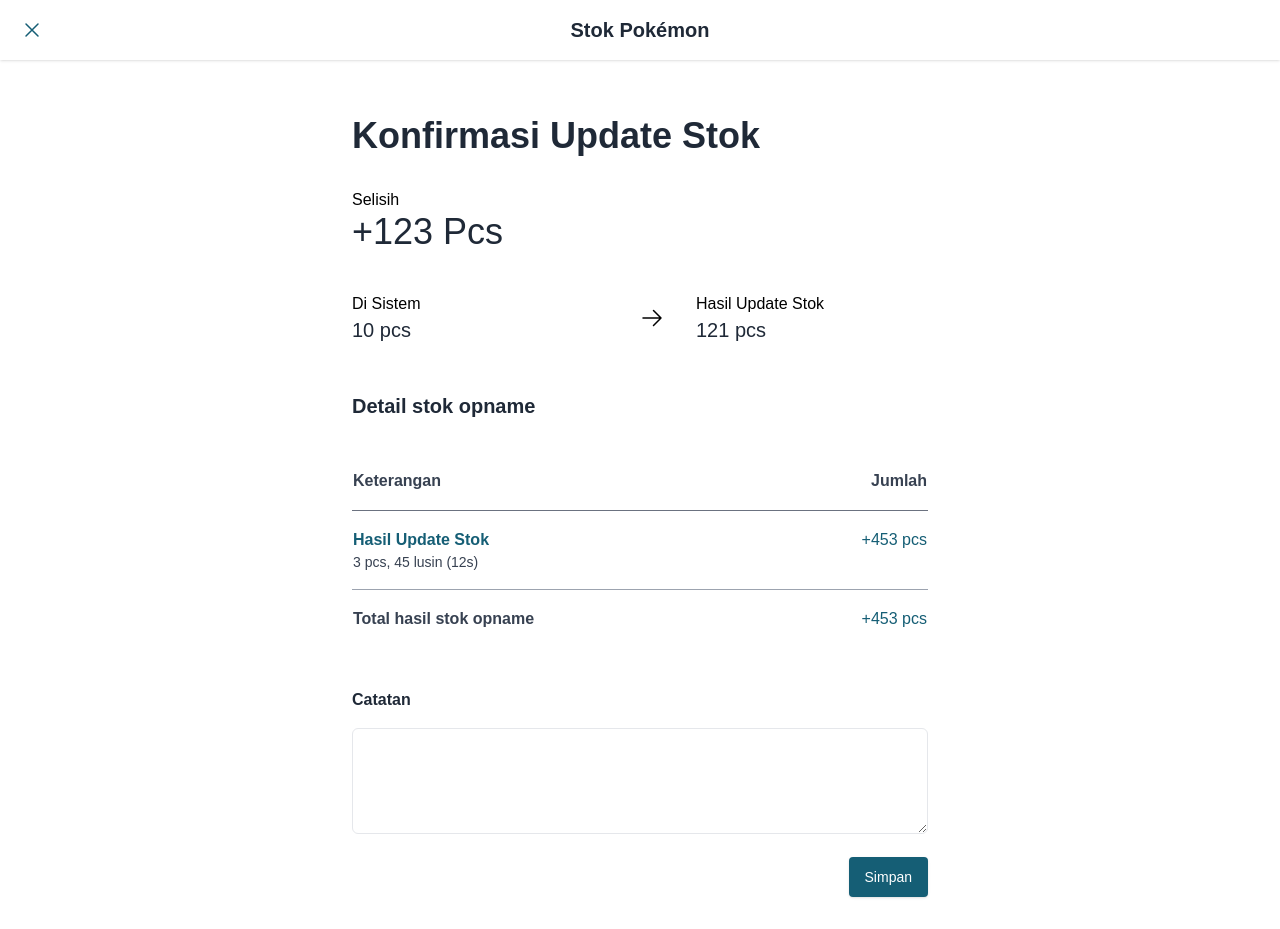
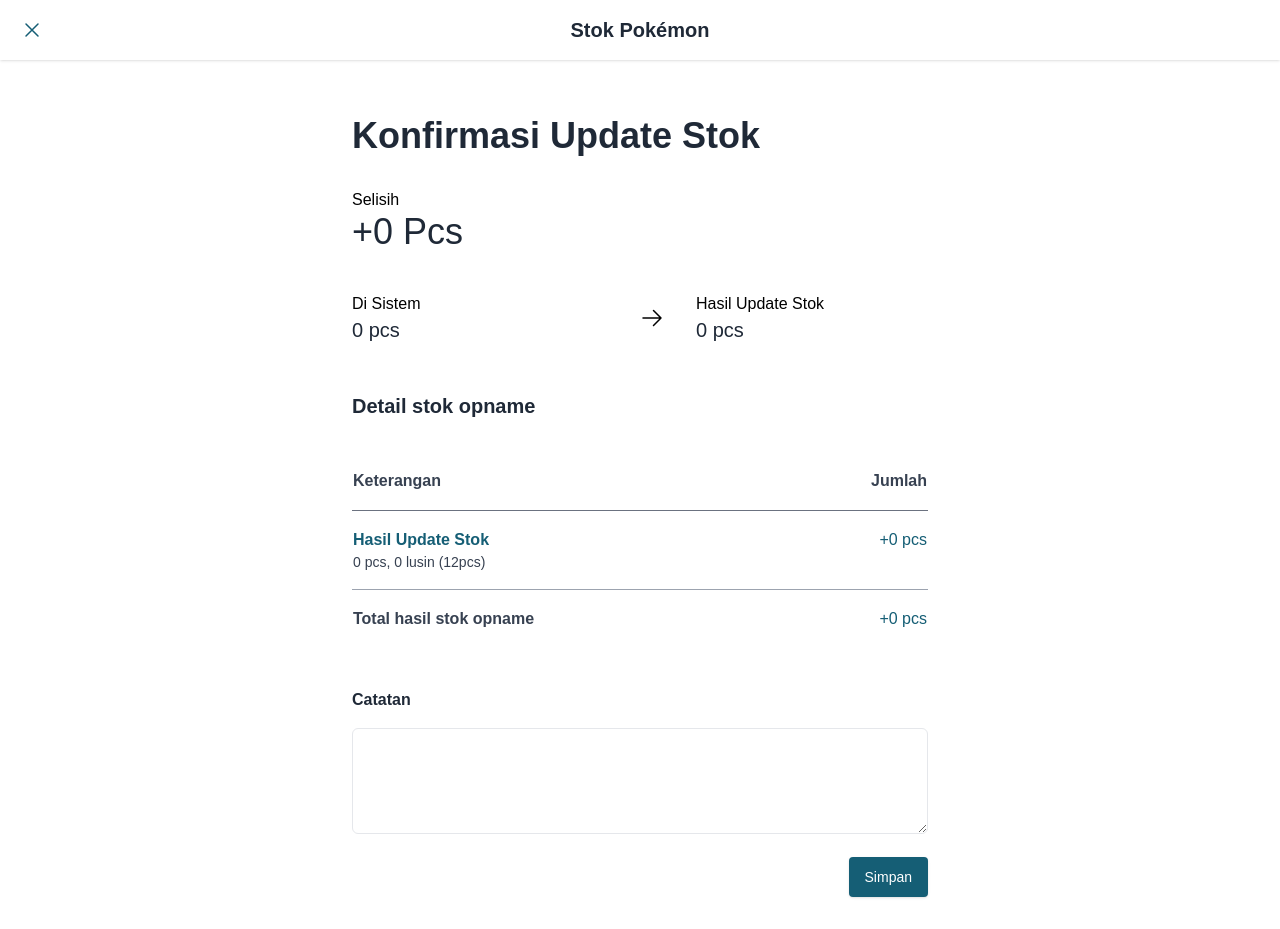
Before and after one commit to siunixdev/pwa-pokemon-stock-app, a React (Create React App) app: page /confirm in a window 1280 px wide. Built offline with nearby package versions, Linux system fonts and the light colour scheme; no server answers.

Commit message:
update style and context

```diff
--- a/src/components/Modal.tsx
+++ b/src/components/Modal.tsx
@@ -11,10 +11,10 @@ const Modal = ({ children, show }: ModalProps) => {
       {
         show && (
           <>
-            <div className='absolute inset-0 min-h-screen w-full bg-gray-500 opacity-50'>
+            <div className='overlay'>
             </div>
-            <div className='absolute flex inset-0 min-h-screen w-full items-center justify-center p-2'>
-              <div className='bg-white p-8 rounded-md max-w-sm'>
+            <div className='modal'>
+              <div className='modal-body'>
                 {children}
               </div>
             </div>
--- a/src/index.css
+++ b/src/index.css
@@ -23,3 +23,15 @@ html {
 .btn--secondary {
   @apply bg-gray-100 border border-gray-300 text-cyan-800
 }
+
+.overlay {
+  @apply absolute inset-0 min-h-screen w-full bg-gray-500 opacity-50
+}
+
+.modal {
+  @apply absolute flex inset-0 min-h-screen w-full items-center justify-center p-2
+}
+
+.modal-body {
+  @apply bg-white p-8 rounded-md max-w-sm
+}
--- a/src/pages/Confirm.tsx
+++ b/src/pages/Confirm.tsx
@@ -1,15 +1,19 @@
-import React from 'react'
+import React, { useContext } from 'react'
 import { XMarkIcon, ArrowRightIcon } from '@heroicons/react/24/outline'
 import Button from '../components/Button'
+import PokemonContext from '../context/PokemonContext'
+import { Link } from 'react-router-dom'
 
 const Confirm = () => {
+  const { pokemonLastPage, pokemonLusin, pokemonPcs, pokemonUpdateStok, pokemonUpdatedStok } = useContext(PokemonContext)
+
   return (
     <React.Fragment>
       <div className='relative flex items-center justify-center p-4 shadow'>
         <div className='absolute left-5 text-cyan-800'>
-          <div>
+          <Link to={`/${pokemonLastPage}`}>
             <XMarkIcon className='w-6 h-6' />
-          </div>
+          </Link>
         </div>
         <h3 className='text-xl font-bold text-gray-800'>Stok Pokémon</h3>
       </div>
@@ -17,13 +21,13 @@ const Confirm = () => {
         <h1 className='text-2xl md:text-4xl font-bold text-gray-800 my-6 capitalize'>Konfirmasi Update stok</h1>
         <div className='mt-8'>
           <span>Selisih</span>
-          <h1 className='text-2xl md:text-4xl text-gray-800 capitalize'>+123 pcs</h1>
+          <h1 className='text-2xl md:text-4xl text-gray-800 capitalize'>+{pokemonUpdatedStok} pcs</h1>
         </div>
         <div className='mt-10'>
           <div className='grid grid-cols-2'>
             <div>
               <p className='text-xs md:text-base'>Di Sistem</p>
-              <h3 className='text-xl text-gray-800'>10 pcs</h3>
+              <h3 className='text-xl text-gray-800'>{pokemonUpdateStok} pcs</h3>
             </div>
             <div className='flex gap-8'>
               <div className='flex justify-center items-center'>
@@ -31,7 +35,7 @@ const Confirm = () => {
               </div>
               <div>
                 <p className='text-xs md:text-base'>Hasil Update Stok</p>
-                <h3 className='text-xl text-gray-800'>121 pcs</h3>
+                <h3 className='text-xl text-gray-800'>{pokemonUpdateStok + pokemonUpdatedStok} pcs</h3>
               </div>
             </div>
           </div>
@@ -49,14 +53,14 @@ const Confirm = () => {
                   <tr className='border-b border-gray-400 flex justify-between'>
                     <td className='my-4 w-1/2'>
                       <p className='text-cyan-800 font-semibold capitalize'>Hasil update stok</p>
-                      <p className='text-sm'>3 pcs, 45 lusin (12s)</p>
+                      <p className='text-sm'>{pokemonPcs} pcs, {pokemonLusin} lusin (12pcs)</p>
                     </td>
-                    <td className='my-4 text-cyan-800 text-center'>+453 pcs</td>
+                    <td className='my-4 text-cyan-800 text-center'>+{pokemonUpdatedStok} pcs</td>
                   </tr>
                 }
                 <tr className='flex justify-between'>
                   <td className='my-4 w-1/2 font-semibold'>Total hasil stok opname</td>
-                  <td className='my-4 text-cyan-800 text-center'>+453 pcs</td>
+                  <td className='my-4 text-cyan-800 text-center'>+{pokemonUpdatedStok} pcs</td>
                 </tr>
               </tbody>
             </table>
--- a/src/pages/Detail.tsx
+++ b/src/pages/Detail.tsx
@@ -1,8 +1,9 @@
-import React, { useEffect, useState } from 'react'
+import React, { useContext, useEffect, useState } from 'react'
 import { ArrowLeftIcon } from '@heroicons/react/24/outline'
-import { Link, useParams } from 'react-router-dom'
+import { Link, useParams, useNavigate } from 'react-router-dom'
 import Modal from '../components/Modal'
 import Button from '../components/Button'
+import PokemonContext from '../context/PokemonContext'
 
 interface DetailData {
   name: string,
@@ -24,6 +25,8 @@ interface DetailData {
 }
 
 const Detail = () => {
+  const { setPokemonLastPage, setPokemonLusin, setPokemonPcs, setPokemonUpdateStok, setPokemonUpdatedStok } = useContext(PokemonContext)
+  const navigate = useNavigate()
   const param = useParams()
   const name = param.pokeId
   const [showUpdate, setShowUpdate] = useState(false)
@@ -31,21 +34,25 @@ const Detail = () => {
   const [pcs, setPcs] = useState<number>(0)
   const [lusin, setLusin] = useState<number>(0)
 
-  const handlePcsChange = (value:string) => {
+  const handlePcsChange = (value: string) => {
     let pcs = parseInt(value.replace(/\D/g, ''))
     pcs = +pcs || 0
     setPcs(pcs)
   }
 
-  const handleLusinChange = (value:string) => {
+  const handleLusinChange = (value: string) => {
     let lusin = parseInt(value.replace(/\D/g, ''))
     lusin = +lusin || 0
     setLusin(lusin)
   }
 
   const handleSave = () => {
-    console.log('click');
-
+    setPokemonLastPage(name)
+    setPokemonLusin(lusin)
+    setPokemonPcs(pcs)
+    setPokemonUpdateStok(detail?.stok)
+    setPokemonUpdatedStok(pcs + lusin * 12)
+    navigate('/confirm')
   }
 
   useEffect(() => {
@@ -72,6 +79,9 @@ const Detail = () => {
         </div>
         <h3 className='text-xl font-bold text-gray-800'>Stok Pokémon</h3>
       </div>
+      {
+        detail ? (
+          <>
             <div className='pokemon-container'>
               <h1 className='text-4xl font-bold text-gray-800 my-6 capitalize'>{detail?.name?.split('-').join(' ')}</h1>
               <Button text='Update Stok' type='secondary' handle={() => setShowUpdate(true)} />
@@ -167,6 +177,20 @@ const Detail = () => {
                 </div>
               </Modal>
             </div>
+          </>
+        ) : (
+          <>
+            <div className='pokemon-container'>
+              <p className='text-gray-600 text-center mb-4'>Tidak ada data pokemon ditemukan</p>
+              <Link to={'/'}>
+                <p className='text-cyan-800 text-center underline'>
+                  Kembali ke daftar Pokemon
+                </p>
+              </Link>
+            </div>
+          </>
+        )
+      }
     </React.Fragment>
   )
 }
```
Lines whose indentation alone changed are shown as unchanged.
